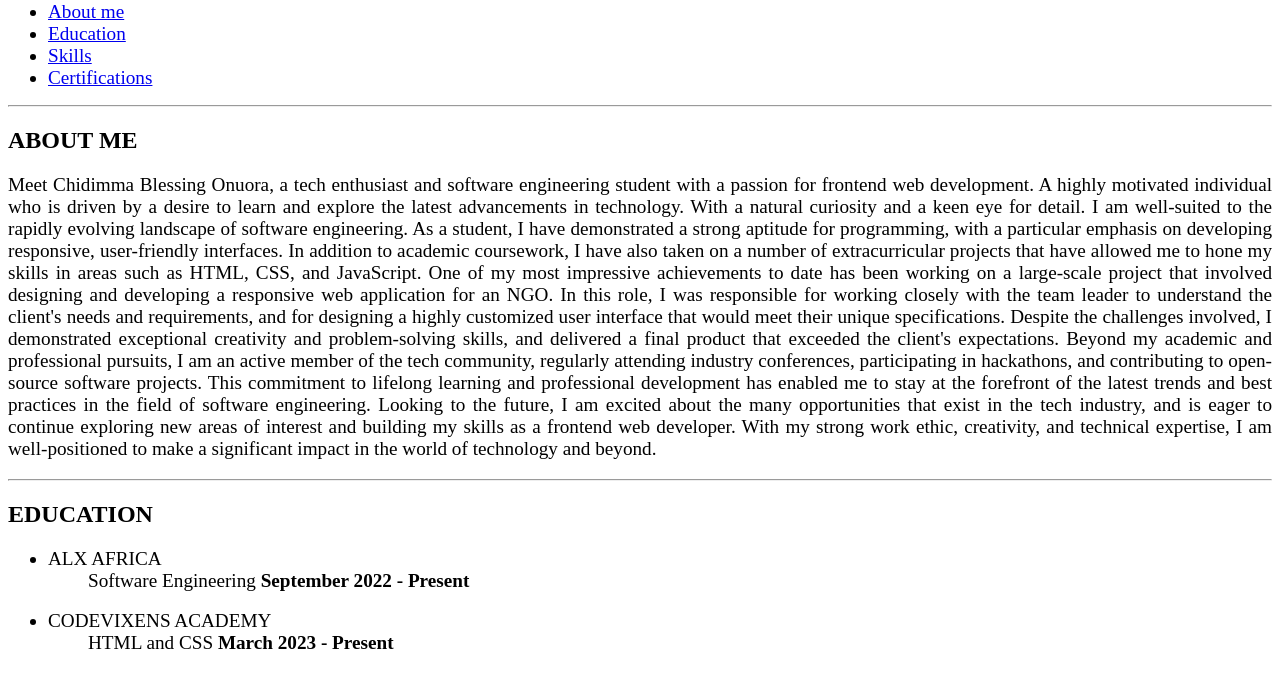
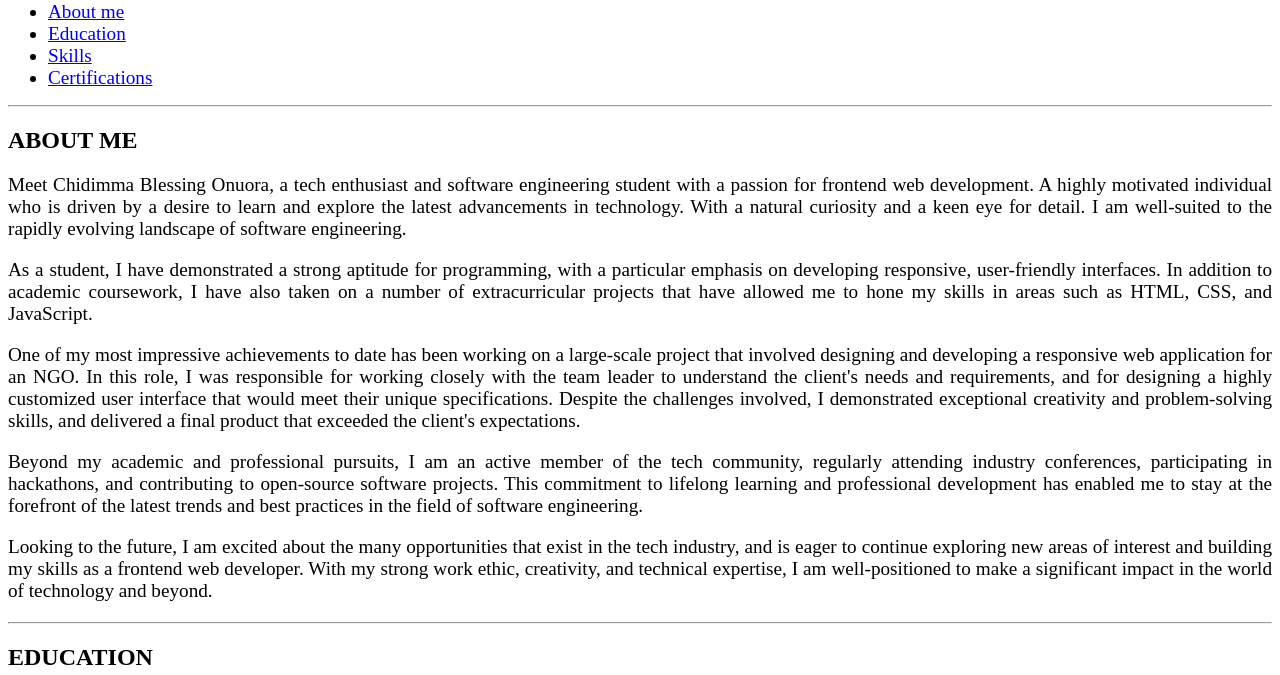
Before and after one commit to onuorachidimma/my_portfolio2, a plain HTML site: page index.html in a window 1280 px wide. Shown: the part 79-754 px from the top of the page. Drawn offline with Linux system fonts and the light colour scheme.

Commit message:
added more paragrapghs

```diff
--- a/index.html
+++ b/index.html
@@ -20,15 +20,17 @@
 
         <section id="about">
             <h2>ABOUT ME</h2>
-            <p>Meet Chidimma Blessing Onuora, a tech enthusiast and software engineering student with a passion for frontend web development. A highly motivated individual who is driven by a desire to learn and explore the latest advancements in technology. With a natural curiosity and a keen eye for detail. I am well-suited to the rapidly evolving landscape of software engineering.
 
-                As a student, I have demonstrated a strong aptitude for programming, with a particular emphasis on developing responsive, user-friendly interfaces. In addition to academic coursework, I have also taken on a number of extracurricular projects that have allowed me to hone my skills in areas such as HTML, CSS, and JavaScript.
+            <p>Meet Chidimma Blessing Onuora, a tech enthusiast and software engineering student with a passion for frontend web development. A highly motivated individual who is driven by a desire to learn and explore the latest advancements in technology. With a natural curiosity and a keen eye for detail. I am well-suited to the rapidly evolving landscape of software engineering.</p>
 
-                One of my most impressive achievements to date has been working on a large-scale project that involved designing and developing a responsive web application for an NGO. In this role, I was responsible for working closely with the team leader to understand the client's needs and requirements, and for designing a highly customized user interface that would meet their unique specifications. Despite the challenges involved, I demonstrated exceptional creativity and problem-solving skills, and delivered a final product that exceeded the client's expectations.
+            <p>As a student, I have demonstrated a strong aptitude for programming, with a particular emphasis on developing responsive, user-friendly interfaces. In addition to academic coursework, I have also taken on a number of extracurricular projects that have allowed me to hone my skills in areas such as HTML, CSS, and JavaScript.</p>
 
-                Beyond my academic and professional pursuits, I am an active member of the tech community, regularly attending industry conferences, participating in hackathons, and contributing to open-source software projects. This commitment to lifelong learning and professional development has enabled me to stay at the forefront of the latest trends and best practices in the field of software engineering.
+            <p>One of my most impressive achievements to date has been working on a large-scale project that involved designing and developing a responsive web application for an NGO. In this role, I was responsible for working closely with the team leader to understand the client's needs and requirements, and for designing a highly customized user interface that would meet their unique specifications. Despite the challenges involved, I demonstrated exceptional creativity and problem-solving skills, and delivered a final product that exceeded the client's expectations.</p>
 
-                Looking to the future, I am excited about the many opportunities that exist in the tech industry, and is eager to continue exploring new areas of interest and building my skills as a frontend web developer. With my strong work ethic, creativity, and technical expertise, I am well-positioned to make a significant impact in the world of technology and beyond.</p>
+            <p>Beyond my academic and professional pursuits, I am an active member of the tech community, regularly attending industry conferences, participating in hackathons, and contributing to open-source software projects. This commitment to lifelong learning and professional development has enabled me to stay at the forefront of the latest trends and best practices in the field of software engineering.</p>
+
+            <p>Looking to the future, I am excited about the many opportunities that exist in the tech industry, and is eager to continue exploring new areas of interest and building my skills as a frontend web developer. With my strong work ethic, creativity, and technical expertise, I am well-positioned to make a significant impact in the world of technology and beyond.</p>
+
         </section>
 
         <hr>
```
